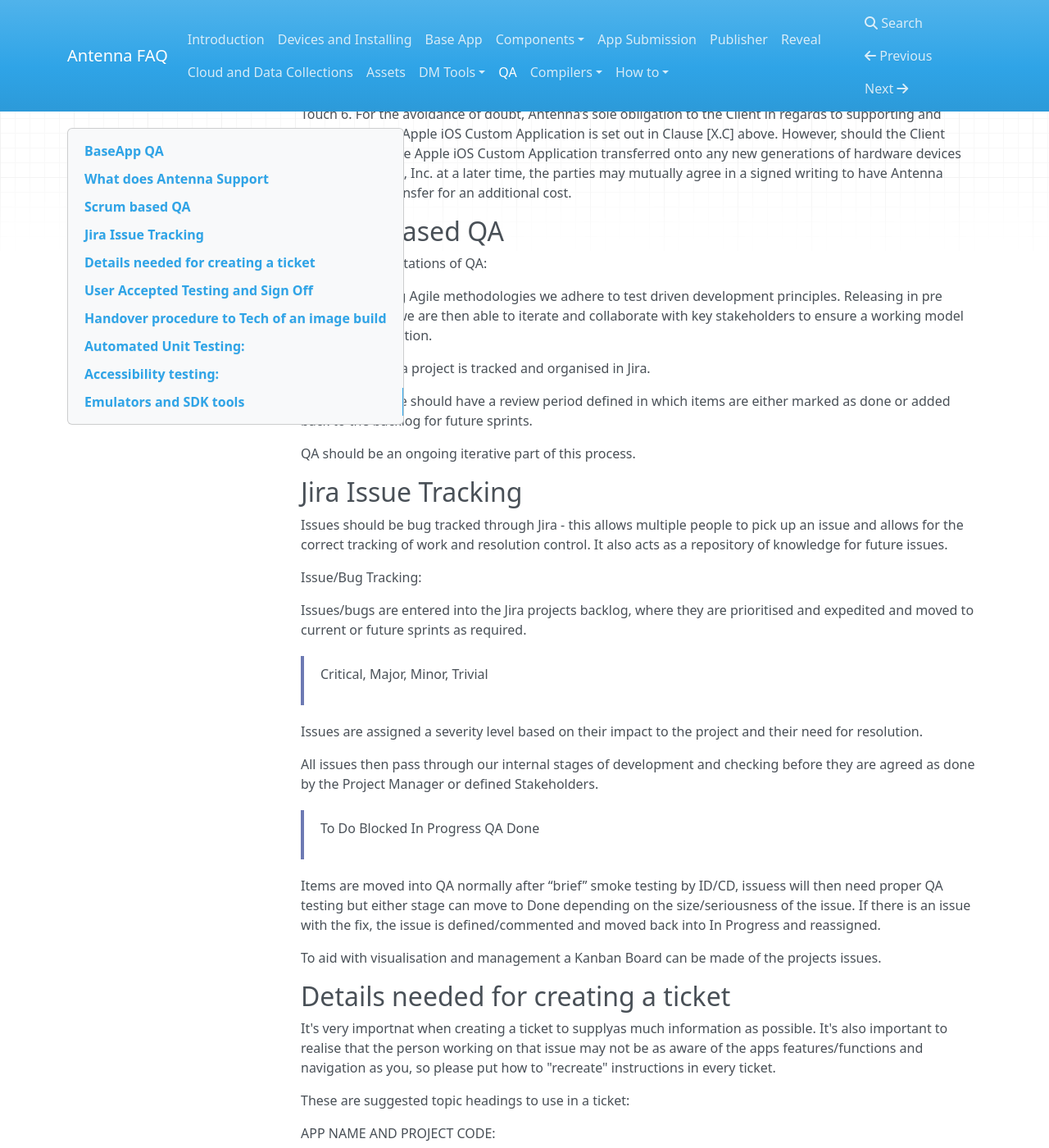
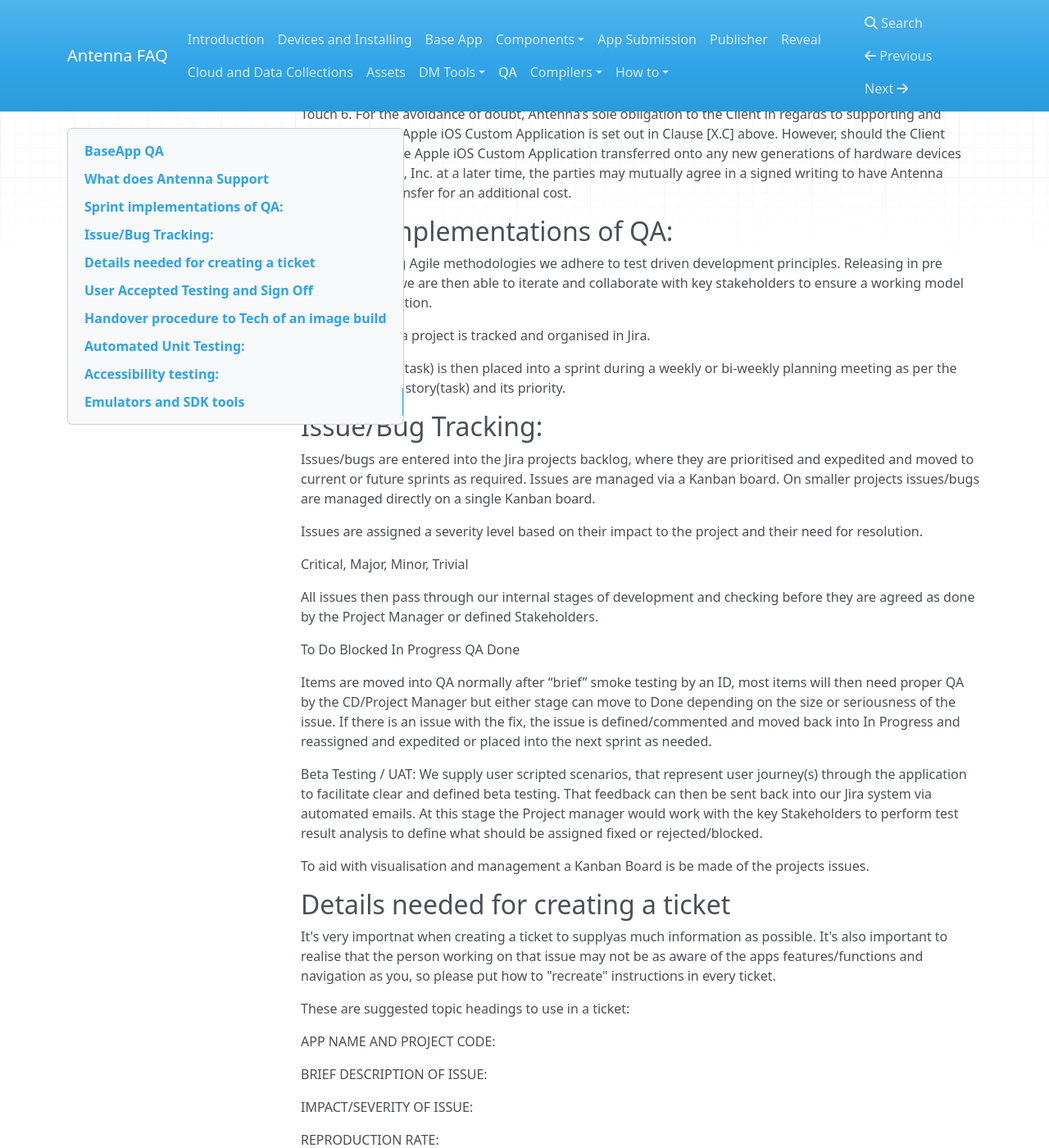
Before and after one commit to denovo/Antenna-faq, an MkDocs documentation site: the page built from docs/qa.md, in a window 1280 px wide and 1400 px high, scrolled down 986 px. Shown: the whole window at 82% size. Built offline with MkDocs 1.6.1, drawn with Linux system fonts in a browser that asks for light colours; nearby versions of some CDN libraries; old or Windows-style settings are respelled for this version of MkDocs.

Commit message:
update QA scrum

```diff
--- a/docs/qa.md
+++ b/docs/qa.md
@@ -30,40 +30,35 @@ C. Custom Application Support for Apple. Antenna shall support and maintain the
 D. Apple Equipment. Client acknowledges that the iOS version of the Custom Application will only be guaranteed to work on the following devices: iPhone 5, iPhone 5S, iPhone 6, iPhone 6S, iPod Touch 5, and iPod Touch 6. For the avoidance of doubt, Antenna’s sole obligation to the Client in regards to supporting and maintaining the Apple iOS Custom Application is set out in Clause [X.C] above. However, should the Client desire to have the Apple iOS Custom Application transferred onto any new generations of hardware devices created by Apple, Inc. at a later time, the parties may mutually agree in a signed writing to have Antenna complete the transfer for an additional cost.
 
 
-##Scrum based QA
-
-Sprint implementations of QA:
+##Sprint implementations of QA:
 
 By implementing Agile methodologies we adhere to test driven development principles.
 Releasing in pre defined sprints we are then able to iterate and collaborate with key stakeholders to ensure a working model and user satisfaction.
 
 Our backlog for a project is tracked and organised in Jira.
 
-Every sprint cycle should have a review period defined in which items are either marked as done or added back to the backlog for future sprints.
+Each story(issue/task) is then placed into a sprint during a weekly or bi-weekly planning meeting as per the weighting of the story(task) and its priority.
 
-QA should be an ongoing iterative part of this process.
+##Issue/Bug Tracking:
 
-
-##Jira Issue Tracking
-
-Issues should be bug tracked through Jira - this allows multiple people to pick up an issue and allows for the correct tracking of work and resolution control. It also acts as a repository of knowledge for future issues.
-
-
-Issue/Bug Tracking:
-
-Issues/bugs are entered into the Jira projects backlog, where they are prioritised and expedited and moved to current or future sprints as required.
-
->Critical, Major, Minor, Trivial
+Issues/bugs are entered into the Jira projects backlog, where they are prioritised and expedited and moved to current or future sprints as required. Issues are managed via a Kanban board.
+On smaller projects issues/bugs are managed directly on a single Kanban board.
 
 Issues are assigned a severity level based on their impact to the project and their need for resolution.
 
+Critical, Major, Minor, Trivial
+
 All issues then pass through our internal stages of development and checking before they are agreed as done by the Project Manager or defined Stakeholders.
 
->To Do	 Blocked	 In Progress	 QA		 Done
+To Do Blocked In Progress QA Done
 
-Items are moved into QA normally after “brief” smoke testing by ID/CD, issuess will then need proper QA testing but either stage can move to Done depending on the size/seriousness of the issue. If there is an issue with the fix, the issue is defined/commented and moved back into In Progress and reassigned.
+Items are moved into QA normally after “brief” smoke testing by an ID, most items will then need proper QA by the CD/Project Manager but either stage can move to Done depending on the size or seriousness of the issue.
+If there is an issue with the fix, the issue is defined/commented and moved back into In Progress and reassigned and expedited or placed into the next sprint as needed.
 
-To aid with visualisation and management a Kanban Board can be made of the projects issues.
+Beta Testing / UAT:  We supply user scripted scenarios, that represent user journey(s) through the application to facilitate clear and defined beta testing. That feedback can then be sent back into our Jira system via automated emails.
+At this stage the Project manager would work with the key Stakeholders to perform test result analysis to define what should be assigned fixed or rejected/blocked.
+
+To aid with visualisation and management a Kanban Board is be made of the projects issues.
 
 
 ##Details needed for creating a ticket
```
